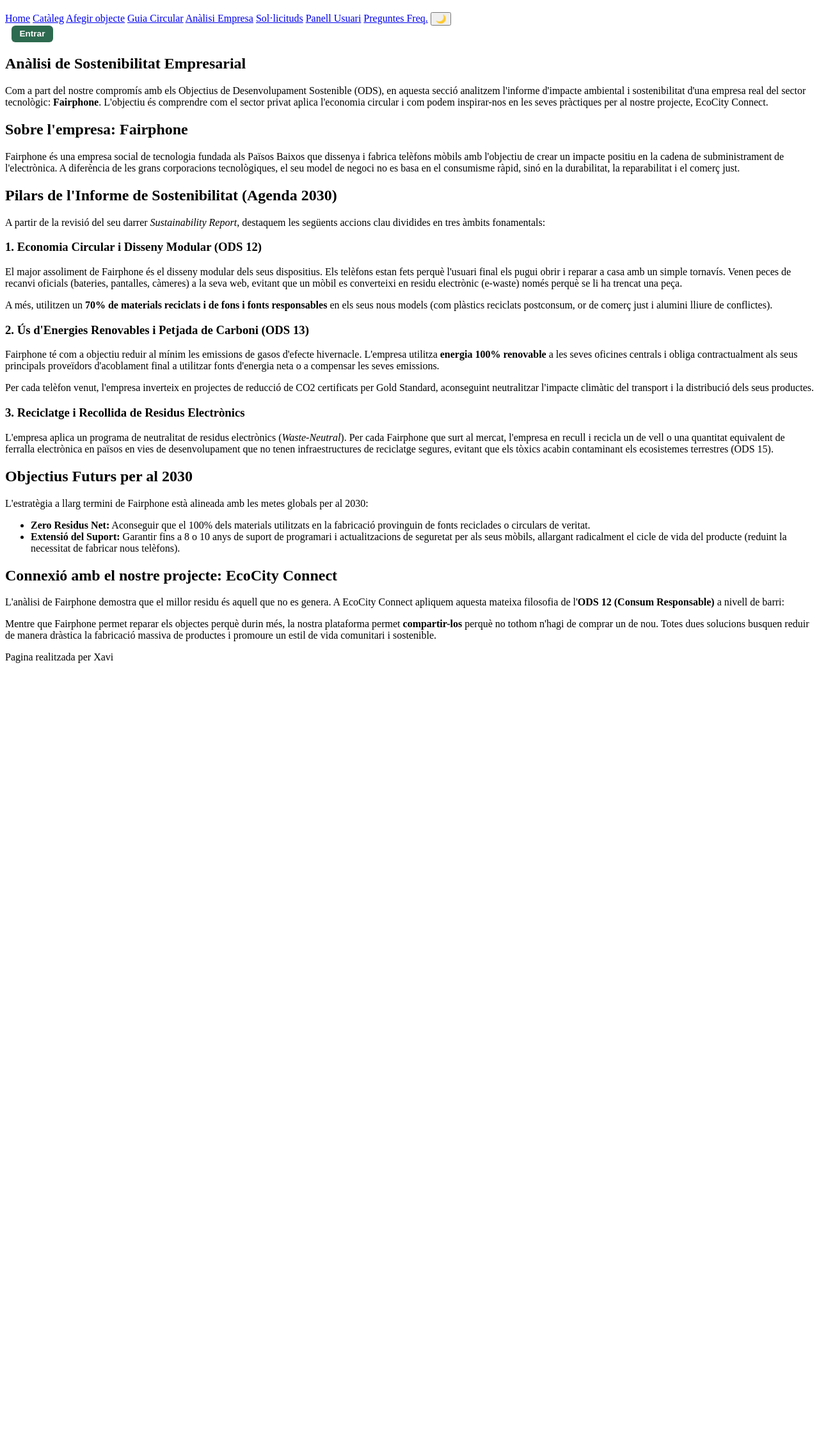
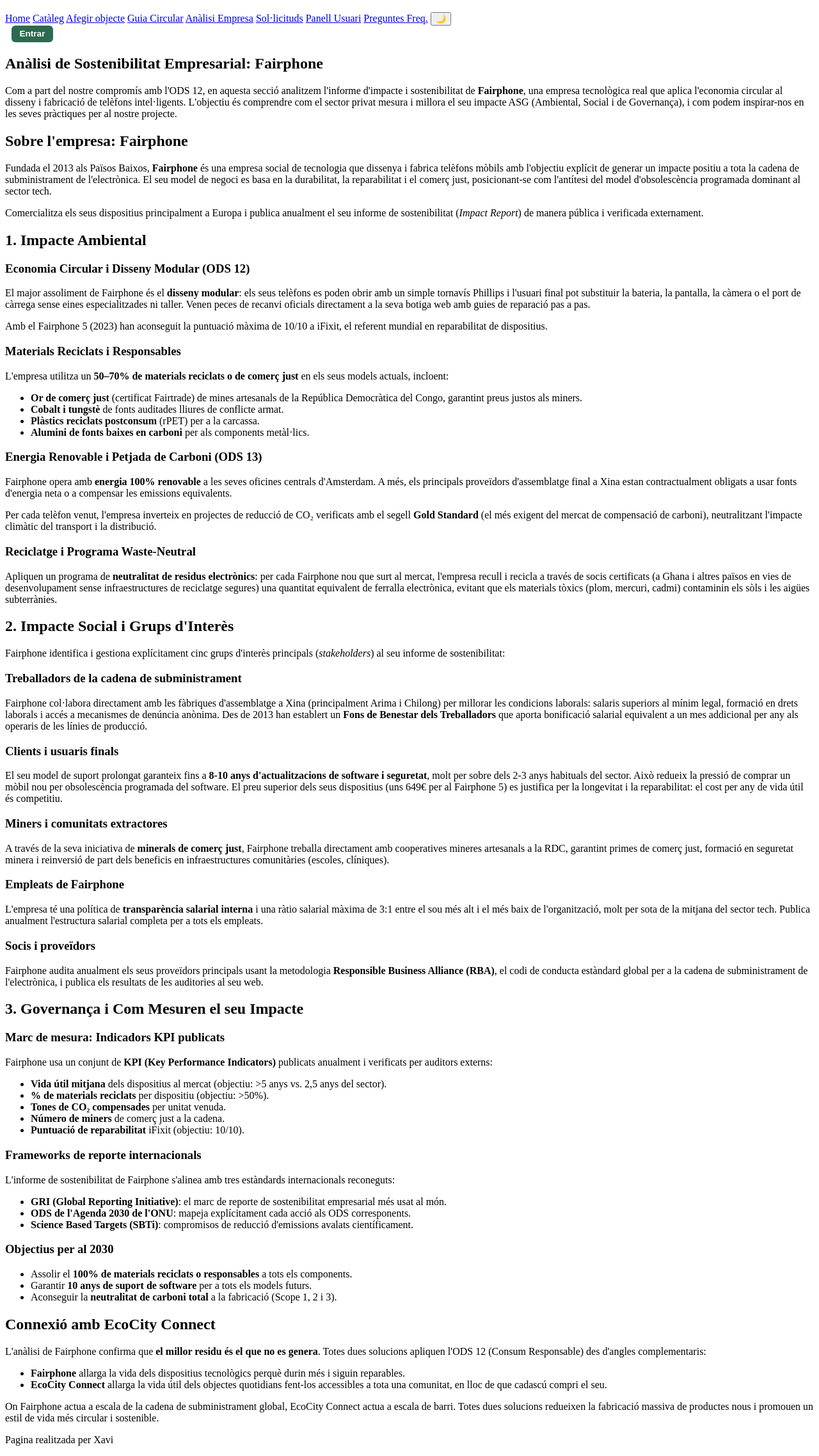
Before and after one commit to Xavi-H/EcoCity-Connect, a website: page public/view/analisiEmpresa.html in a window 1280 px wide. Shown: the part 61-2336 px from the top of the page at 64% size. Before the commit the page ends 1113 px from the top, so only its background shows below. Drawn offline with Linux system fonts and the light colour scheme; no server answers.

Commit message:
refactor: millor explicació analisi empresa

```diff
--- a/public/view/analisiEmpresa.html
+++ b/public/view/analisiEmpresa.html
@@ -3,58 +3,137 @@
 <head>
     <meta charset="UTF-8">
     <meta name="viewport" content="width=device-width, initial-scale=1.0">
-    <title>Analisis Empresa - EcoCity Connect</title>
+    <title>Anàlisi d'Empresa - EcoCity Connect</title>
     <link rel="stylesheet" href="./../style/style.css">
-    <script src="./../components.js"></script>
+    <script src="./../components.js" defer></script>
+    <script src="./../modeFosc.js" defer></script>
 </head>
 <body>
 <main>
+
     <section>
-                <h1>Anàlisi de Sostenibilitat Empresarial</h1>
-                <p>Com a part del nostre compromís amb els Objectius de Desenvolupament Sostenible (ODS), en aquesta secció analitzem l'informe d'impacte ambiental i sostenibilitat d'una empresa real del sector tecnològic: <strong>Fairphone</strong>. L'objectiu és comprendre com el sector privat aplica l'economia circular i com podem inspirar-nos en les seves pràctiques per al nostre projecte, EcoCity Connect.</p>
+        <h1>Anàlisi de Sostenibilitat Empresarial: Fairphone</h1>
+        <p>Com a part del nostre compromís amb l'ODS 12, en aquesta secció analitzem l'informe d'impacte i sostenibilitat de <strong>Fairphone</strong>, una empresa tecnològica real que aplica l'economia circular al disseny i fabricació de telèfons intel·ligents. L'objectiu és comprendre com el sector privat mesura i millora el seu impacte ASG (Ambiental, Social i de Governança), i com podem inspirar-nos en les seves pràctiques per al nostre projecte.</p>
     </section>
 
+    <!-- 1. SOBRE L'EMPRESA-->
     <section>
         <h2>Sobre l'empresa: Fairphone</h2>
-                <p>Fairphone és una empresa social de tecnologia fundada als Països Baixos que dissenya i fabrica telèfons mòbils amb l'objectiu de crear un impacte positiu en la cadena de subministrament de l'electrònica. A diferència de les grans corporacions tecnològiques, el seu model de negoci no es basa en el consumisme ràpid, sinó en la durabilitat, la reparabilitat i el comerç just.</p>
+        <p>Fundada el 2013 als Països Baixos, <strong>Fairphone</strong> és una empresa social de tecnologia que dissenya i fabrica telèfons mòbils amb l'objectiu explícit de generar un impacte positiu a tota la cadena de subministrament de l'electrònica. El seu model de negoci es basa en la durabilitat, la reparabilitat i el comerç just, posicionant-se com l'antítesi del model d'obsolescència programada dominant al sector tech.</p>
+        <p>Comercialitza els seus dispositius principalment a Europa i publica anualment el seu informe de sostenibilitat (<em>Impact Report</em>) de manera pública i verificada externament.</p>
     </section>
 
+    <!-- 2. AMBIENTAL-->
     <section>
-                <h2>Pilars de l'Informe de Sostenibilitat (Agenda 2030)</h2>
-                <p>A partir de la revisió del seu darrer <em>Sustainability Report</em>, destaquem les següents accions clau dividides en tres àmbits fonamentals:</p>
+        <h2>1. Impacte Ambiental</h2>
 
         <article>
-                    <h3>1. Economia Circular i Disseny Modular (ODS 12)</h3>
-                    <p>El major assoliment de Fairphone és el disseny modular dels seus dispositius. Els telèfons estan fets perquè l'usuari final els pugui obrir i reparar a casa amb un simple tornavís. Venen peces de recanvi oficials (bateries, pantalles, càmeres) a la seva web, evitant que un mòbil es converteixi en residu electrònic (e-waste) només perquè se li ha trencat una peça.</p>
-                    <p>A més, utilitzen un <strong>70% de materials reciclats i de fons i fonts responsables</strong> en els seus nous models (com plàstics reciclats postconsum, or de comerç just i alumini lliure de conflictes).</p>
+            <h3>Economia Circular i Disseny Modular (ODS 12)</h3>
+            <p>El major assoliment de Fairphone és el <strong>disseny modular</strong>: els seus telèfons es poden obrir amb un simple tornavís Phillips i l'usuari final pot substituir la bateria, la pantalla, la càmera o el port de càrrega sense eines especialitzades ni taller. Venen peces de recanvi oficials directament a la seva botiga web amb guies de reparació pas a pas.</p>
+            <p>Amb el Fairphone 5 (2023) han aconseguit la puntuació màxima de 10/10 a iFixit, el referent mundial en reparabilitat de dispositius.</p>
         </article>
 
         <article>
-                    <h3>2. Ús d'Energies Renovables i Petjada de Carboni (ODS 13)</h3>
-                    <p>Fairphone té com a objectiu reduir al mínim les emissions de gasos d'efecte hivernacle. L'empresa utilitza <strong>energia 100% renovable</strong> a les seves oficines centrals i obliga contractualment als seus principals proveïdors d'acoblament final a utilitzar fonts d'energia neta o a compensar les seves emissions.</p>
-                    <p>Per cada telèfon venut, l'empresa inverteix en projectes de reducció de CO2 certificats per Gold Standard, aconseguint neutralitzar l'impacte climàtic del transport i la distribució dels seus productes.</p>
+            <h3>Materials Reciclats i Responsables</h3>
+            <p>L'empresa utilitza un <strong>50–70% de materials reciclats o de comerç just</strong> en els seus models actuals, incloent:</p>
+            <ul>
+                <li><strong>Or de comerç just</strong> (certificat Fairtrade) de mines artesanals de la República Democràtica del Congo, garantint preus justos als miners.</li>
+                <li><strong>Cobalt i tungstè</strong> de fonts auditades lliures de conflicte armat.</li>
+                <li><strong>Plàstics reciclats postconsum</strong> (rPET) per a la carcassa.</li>
+                <li><strong>Alumini de fonts baixes en carboni</strong> per als components metàl·lics.</li>
+            </ul>
         </article>
 
         <article>
-                    <h3>3. Reciclatge i Recollida de Residus Electrònics</h3>
-                    <p>L'empresa aplica un programa de neutralitat de residus electrònics (<em>Waste-Neutral</em>). Per cada Fairphone que surt al mercat, l'empresa en recull i recicla un de vell o una quantitat equivalent de ferralla electrònica en països en vies de desenvolupament que no tenen infraestructures de reciclatge segures, evitant que els tòxics acabin contaminant els ecosistemes terrestres (ODS 15).</p>
+            <h3>Energia Renovable i Petjada de Carboni (ODS 13)</h3>
+            <p>Fairphone opera amb <strong>energia 100% renovable</strong> a les seves oficines centrals d'Amsterdam. A més, els principals proveïdors d'assemblatge final a Xina estan contractualment obligats a usar fonts d'energia neta o a compensar les emissions equivalents.</p>
+            <p>Per cada telèfon venut, l'empresa inverteix en projectes de reducció de CO₂ verificats amb el segell <strong>Gold Standard</strong> (el més exigent del mercat de compensació de carboni), neutralitzant l'impacte climàtic del transport i la distribució.</p>
+        </article>
+
+        <article>
+            <h3>Reciclatge i Programa Waste-Neutral</h3>
+            <p>Apliquen un programa de <strong>neutralitat de residus electrònics</strong>: per cada Fairphone nou que surt al mercat, l'empresa recull i recicla a través de socis certificats (a Ghana i altres països en vies de desenvolupament sense infraestructures de reciclatge segures) una quantitat equivalent de ferralla electrònica, evitant que els materials tòxics (plom, mercuri, cadmi) contaminin els sòls i les aigües subterrànies.</p>
         </article>
     </section>
 
+    <!-- 3. SOCIAL — GRUPS D'INTERÈS-->
     <section>
-                <h2>Objectius Futurs per al 2030</h2>
-                <p>L'estratègia a llarg termini de Fairphone està alineada amb les metes globals per al 2030:</p>
-                <ul>
-                    <li><strong>Zero Residus Net:</strong> Aconseguir que el 100% dels materials utilitzats en la fabricació provinguin de fonts reciclades o circulars de veritat.</li>
-                    <li><strong>Extensió del Suport:</strong> Garantir fins a 8 o 10 anys de suport de programari i actualitzacions de seguretat per als seus mòbils, allargant radicalment el cicle de vida del producte (reduint la necessitat de fabricar nous telèfons).</li>
-                </ul>
+        <h2>2. Impacte Social i Grups d'Interès</h2>
+        <p>Fairphone identifica i gestiona explícitament cinc grups d'interès principals (<em>stakeholders</em>) al seu informe de sostenibilitat:</p>
+
+        <article>
+            <h3>Treballadors de la cadena de subministrament</h3>
+            <p>Fairphone col·labora directament amb les fàbriques d'assemblatge a Xina (principalment Arima i Chilong) per millorar les condicions laborals: salaris superiors al mínim legal, formació en drets laborals i accés a mecanismes de denúncia anònima. Des de 2013 han establert un <strong>Fons de Benestar dels Treballadors</strong> que aporta bonificació salarial equivalent a un mes addicional per any als operaris de les línies de producció.</p>
+        </article>
+
+        <article>
+            <h3>Clients i usuaris finals</h3>
+            <p>El seu model de suport prolongat garanteix fins a <strong>8-10 anys d'actualitzacions de software i seguretat</strong>, molt per sobre dels 2-3 anys habituals del sector. Això redueix la pressió de comprar un mòbil nou per obsolescència programada del software. El preu superior dels seus dispositius (uns 649€ per al Fairphone 5) es justifica per la longevitat i la reparabilitat: el cost per any de vida útil és competitiu.</p>
+        </article>
+
+        <article>
+            <h3>Miners i comunitats extractores</h3>
+            <p>A través de la seva iniciativa de <strong>minerals de comerç just</strong>, Fairphone treballa directament amb cooperatives mineres artesanals a la RDC, garantint primes de comerç just, formació en seguretat minera i reinversió de part dels beneficis en infraestructures comunitàries (escoles, clíniques).</p>
+        </article>
+
+        <article>
+            <h3>Empleats de Fairphone</h3>
+            <p>L'empresa té una política de <strong>transparència salarial interna</strong> i una ràtio salarial màxima de 3:1 entre el sou més alt i el més baix de l'organització, molt per sota de la mitjana del sector tech. Publica anualment l'estructura salarial completa per a tots els empleats.</p>
+        </article>
+
+        <article>
+            <h3>Socis i proveïdors</h3>
+            <p>Fairphone audita anualment els seus proveïdors principals usant la metodologia <strong>Responsible Business Alliance (RBA)</strong>, el codi de conducta estàndard global per a la cadena de subministrament de l'electrònica, i publica els resultats de les auditories al seu web.</p>
+        </article>
     </section>
 
+    <!-- 4. GOVERNANÇA I MESURA D'IMPACTE-->
     <section>
-                <h2>Connexió amb el nostre projecte: EcoCity Connect</h2>
-                <p>L'anàlisi de Fairphone demostra que el millor residu és aquell que no es genera. A EcoCity Connect apliquem aquesta mateixa filosofia de l'<strong>ODS 12 (Consum Responsable)</strong> a nivell de barri:</p>
-                <p>Mentre que Fairphone permet reparar els objectes perquè durin més, la nostra plataforma permet <strong>compartir-los</strong> perquè no tothom n'hagi de comprar un de nou. Totes dues solucions busquen reduir de manera dràstica la fabricació massiva de productes i promoure un estil de vida comunitari i sostenible.</p>
+        <h2>3. Governança i Com Mesuren el seu Impacte</h2>
+
+        <article>
+            <h3>Marc de mesura: Indicadors KPI publicats</h3>
+            <p>Fairphone usa un conjunt de <strong>KPI (Key Performance Indicators)</strong> publicats anualment i verificats per auditors externs:</p>
+            <ul>
+                <li><strong>Vida útil mitjana</strong> dels dispositius al mercat (objectiu: >5 anys vs. 2,5 anys del sector).</li>
+                <li><strong>% de materials reciclats</strong> per dispositiu (objectiu: >50%).</li>
+                <li><strong>Tones de CO₂ compensades</strong> per unitat venuda.</li>
+                <li><strong>Número de miners</strong> de comerç just a la cadena.</li>
+                <li><strong>Puntuació de reparabilitat</strong> iFixit (objectiu: 10/10).</li>
+            </ul>
+        </article>
+
+        <article>
+            <h3>Frameworks de reporte internacionals</h3>
+            <p>L'informe de sostenibilitat de Fairphone s'alinea amb tres estàndards internacionals reconeguts:</p>
+            <ul>
+                <li><strong>GRI (Global Reporting Initiative)</strong>: el marc de reporte de sostenibilitat empresarial més usat al món.</li>
+                <li><strong>ODS de l'Agenda 2030 de l'ONU</strong>: mapeja explícitament cada acció als ODS corresponents.</li>
+                <li><strong>Science Based Targets (SBTi)</strong>: compromisos de reducció d'emissions avalats científicament.</li>
+            </ul>
+        </article>
+
+        <article>
+            <h3>Objectius per al 2030</h3>
+            <ul>
+                <li>Assolir el <strong>100% de materials reciclats o responsables</strong> a tots els components.</li>
+                <li>Garantir <strong>10 anys de suport de software</strong> per a tots els models futurs.</li>
+                <li>Aconseguir la <strong>neutralitat de carboni total</strong> a la fabricació (Scope 1, 2 i 3).</li>
+            </ul>
+        </article>
     </section>
+
+    <!-- 5. CONNEXIÓ AMB ECOCITY CONNECT-->
+    <section>
+        <h2>Connexió amb EcoCity Connect</h2>
+        <p>L'anàlisi de Fairphone confirma que <strong>el millor residu és el que no es genera</strong>. Totes dues solucions apliquen l'ODS 12 (Consum Responsable) des d'angles complementaris:</p>
+        <ul>
+            <li><strong>Fairphone</strong> allarga la vida dels dispositius tecnològics perquè durin més i siguin reparables.</li>
+            <li><strong>EcoCity Connect</strong> allarga la vida útil dels objectes quotidians fent-los accessibles a tota una comunitat, en lloc de que cadascú compri el seu.</li>
+        </ul>
+        <p>On Fairphone actua a escala de la cadena de subministrament global, EcoCity Connect actua a escala de barri. Totes dues solucions redueixen la fabricació massiva de productes nous i promouen un estil de vida més circular i sostenible.</p>
+    </section>
+
 </main>
 </body>
 </html>
```
Also changed, not shown: public/view/detallsProducte.html (+3 -3 lines). Lines whose indentation alone changed are shown as unchanged.
